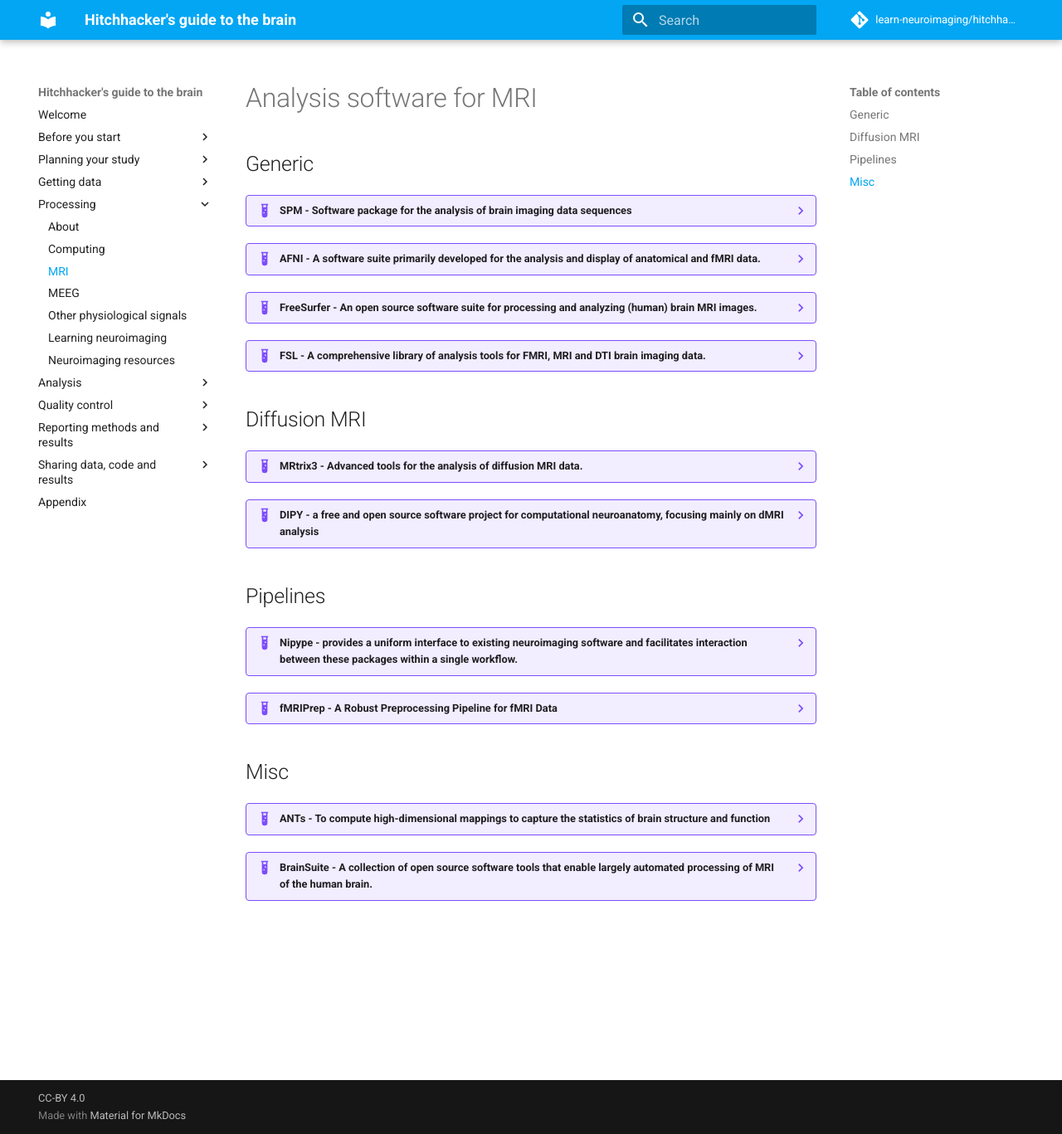
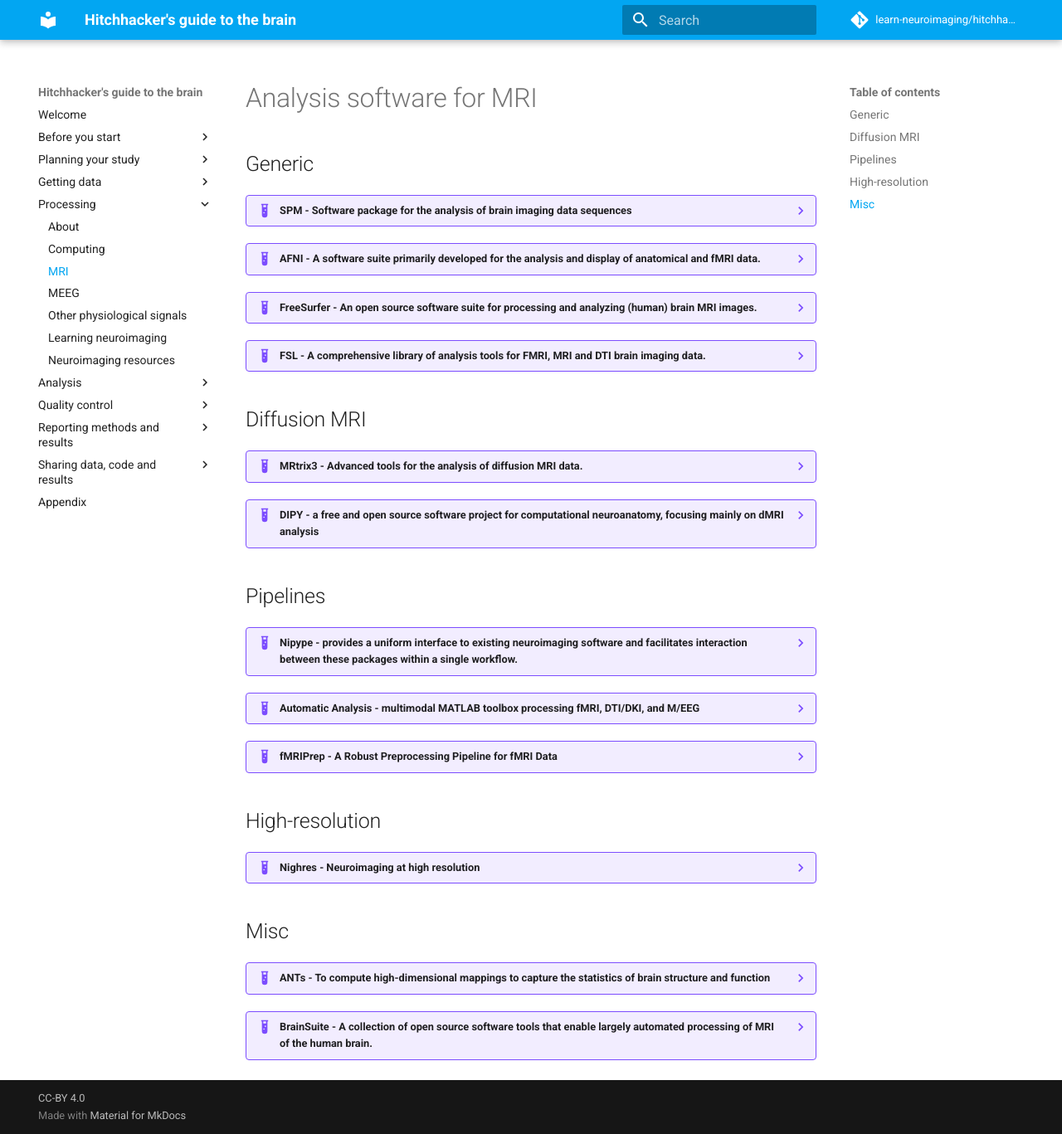
Before and after one commit to learn-neuroimaging/hitchhackers_guide_brain, an MkDocs documentation site: the page built from docs/42-analysis-software-MRI.md, in a window 1280 px wide and 1367 px high. Shown: the whole window at 83% size. Built offline with MkDocs 1.6.1 and Material for MkDocs 9.7.7, drawn with Linux system fonts in a browser that asks for light colours; comment, search, counter and statistics services are not loaded.

Commit message:
add nighres and AA MRI software

```diff
--- a/docs/42-analysis-software-MRI.md
+++ b/docs/42-analysis-software-MRI.md
@@ -142,6 +142,24 @@
         -   duration:
         -   by:
 
+??? example "Automatic Analysis - multimodal MATLAB toolbox processing fMRI, DTI/DKI, and M/EEG"
+    -   code repository
+    -   website
+    -   documentation
+    -   contact
+    -   programming language: {matlab}
+    -   tags: {MRI} {MEG} {EEG} {fMRI} {DTI} {DKI} {MATLAB}
+    -   paper
+    -   RRID:
+    -   tutorial:
+        -   URL
+        -   programming language: {matlab}
+        -   level: {beginner} / {intermediate}
+        -   tags: {PDF}
+        -   date:
+        -   duration:
+        -   by: Tibor Auer
+
 ??? example "fMRIPrep - A Robust Preprocessing Pipeline for fMRI Data"
     -   [GitHub](https://github.com/poldracklab/fmriprep)
     -   [website](https://fmriprep.readthedocs.io/en/stable/)
@@ -160,6 +178,22 @@
         -   date:
         -   duration:
         -   by:
+
+## High-resolution
+
+??? example "Nighres - Neuroimaging at high resolution"
+    -   [code repository](https://github.com/nighres/nighres)
+    -   [documentation](https://nighres.readthedocs.io/)
+    -   programming language: {python}, {java}
+    -   tags: {fMRI} {MRI}
+    -   [paper](https://doi.org/10.1093/gigascience/giy082)
+    -   RRID: SCR_016287
+    -   tutorial:
+    -   [URL](https://nighres.readthedocs.io/en/latest/auto_examples/index.html)
+    -   programming language: {python}
+    -   level: {beginner}
+    -   tags: {notebook}
+    -   by: the Nighres team
 
 ## Misc
 
```
